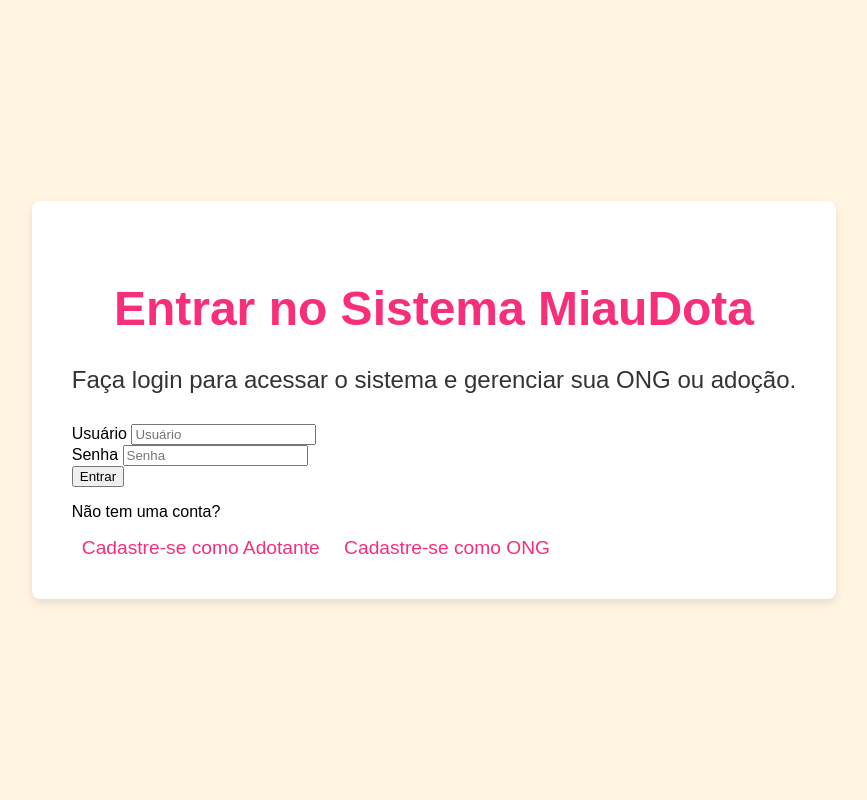
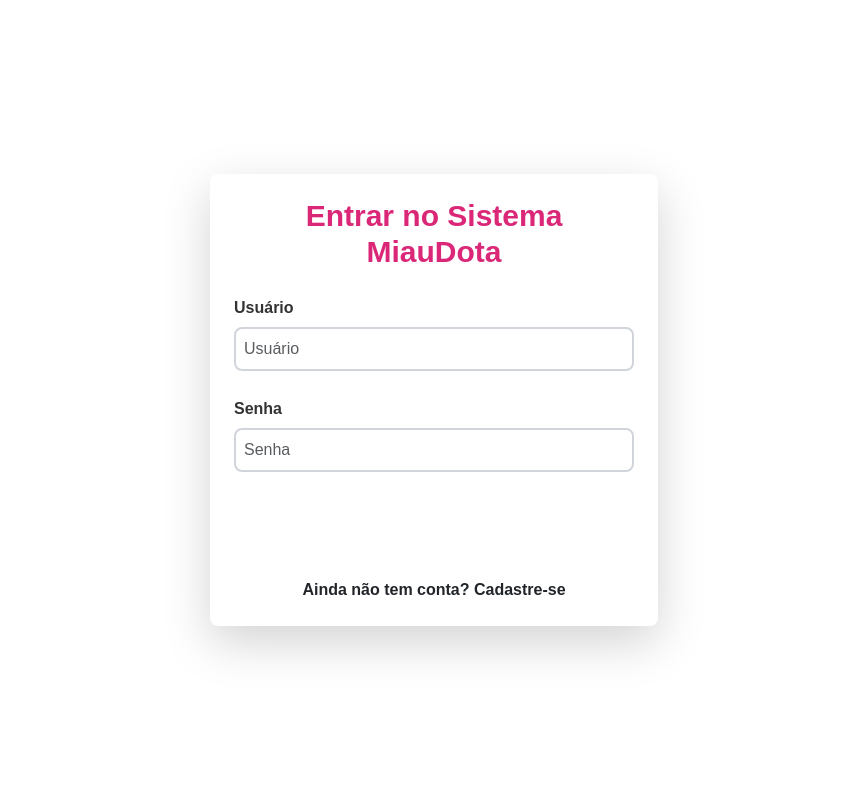
Before and after one commit to NilsonAbrantes/Miaudota, a Django app: page /login/ in a window 1280 px wide. Shown: the whole page, without its empty margins (206-1073 px from the left). Run offline with Django 5.2, Linux system fonts and the light colour scheme.

Commit message:
faltando alinhar o login

```diff
--- a/Miaudota/static/css/login.css
+++ b/Miaudota/static/css/login.css
@@ -1,119 +1,111 @@
-/* Estilos gerais para o Login */
-body.dashboard-bg {
-  background-color: #FFF5E1;  /* Cor de fundo suave */
-  font-family: 'Arial', sans-serif;
-  margin: 0;
-  padding: 0;
-  box-sizing: border-box;
+/* Estilo para centralizar a página de login */
+.corFundo {
+  background-color: var(--Branco);  /* Cor de fundo suave */
+  font-family: Arial, sans-serif;
   display: flex;
   justify-content: center;  /* Centraliza horizontalmente */
-  align-items: center;      /* Centraliza verticalmente */
-  height: 100vh;            /* Garante que ocupe toda a altura da tela */
+  align-items: center;  /* Centraliza verticalmente */
+  height: 100vh;  /* Ocupa toda a altura da tela */
+  margin: 0;  /* Remove margens */
 }
 
-#login-form-container {
+.login-container {
   background-color: white;
   padding: 30px;
-  border-radius: 8px;
-  box-shadow: 0 4px 8px rgba(0, 0, 0, 0.1);
-  max-width: 400px;  /* Limita a largura máxima do formulário */
-  width: 100%;  /* Faz o formulário ocupar toda a largura disponível até o limite */
-  display: flex;
-  flex-direction: column;  /* Organiza os itens em coluna */
-  justify-content: center; /* Centraliza os itens verticalmente */
-  align-items: center;     /* Centraliza os itens horizontalmente */
+  border-radius: 12px;
+  box-shadow: 0 4px 10px rgba(0, 0, 0, 0.1);
+  width: 100%;  /* Ajusta para 100% da largura do container */
+  max-width: 450px;  /* Limita a largura máxima */
 }
 
-h2.title {
-  font-size: 2rem;
-  color: #F72F7A;
+h2 {
+  font-size: 2.5rem;
+  color: var(--Rose);
   font-weight: bold;
   text-align: center;
   margin-bottom: 20px;
 }
 
-.form-row {
-  margin-bottom: 15px;
-  width: 100%;
-  text-align: center;
+.form-group label {
+  font-size: 1rem;
+  font-weight: 600;
+  color: #333;
+  display: block;
+  margin-bottom: 5px;
 }
 
-.form-row label {
-  display: block;
-  margin-bottom: 6px;
-  font-weight: 600;
-  color: #333;
+.form-control {
+  width: 100%;
+  padding: 10px;
+  border-radius: 8px;
+  border: 2px solid #ccc;
+  font-size: 1rem;
+  margin-bottom: 20px;
 }
 
-.form-input {
-  padding: 10px;
-  width: 100%;
-  box-sizing: border-box;
-  border: 1px solid #ccc;
-  border-radius: 6px;
-  font-size: 14px;
-  transition: border 0.2s;
+.form-control:focus {
+  outline: none;
+  border-color: var(--Rose);
 }
 
-.form-input:focus {
-  border-color: #F72F7A;
-  outline: none;
+/* Botão de login */
+.btn-pink {
+  background-color: var(--Rose);
+  color: white;
+  padding: 12px;
+  font-size: 1.1rem;
+  border-radius: 8px;
+  width: 100%;
+  cursor: pointer;
+  transition: background-color 0.3s ease;
 }
 
-.submit-row {
-  text-align: center;
-  margin-top: 20px;
+.btn-pink:hover {
+  background-color: #d8285e;
 }
 
-.submit-btn {
-  padding: 12px 20px;
-  background-color: #F72F7A;
-  border: none;
-  border-radius: 8px;
-  color: white;
-  font-size: 1.2rem;
-  cursor: pointer;
-  transition: background-color 0.3s ease;
-  width: 100%;
-  max-width: 200px;
+/* Link de cadastro */
+.text-center a {
+  color: var(--Rose);
+  text-decoration: none;
+  font-weight: bold;
+  transition: color 0.3s ease;
 }
 
-.submit-btn:hover {
-  background-color: #FFB6C1;
+.text-center a:hover {
+  color: #d8285e;
 }
 
-/* Responsividade */
-@media (max-width: 768px) {
-  h2.title {
-    font-size: 1.5rem;
-  }
-
-  .form-input {
-    font-size: 1rem;
-  }
-
-  .submit-btn {
-    font-size: 1rem;
-  }
+/* Alerta */
+.alert-box {
+  padding: 10px;
+  margin-bottom: 20px;
+  border-radius: 5px;
+  background-color: #f9f9f9;
 }
 
-.signup-links {
-  display: flex;
-  justify-content: space-between;  /* Distribui os links ao longo da linha */
-  width: 100%;  /* Garante que a largura do container ocupe toda a área disponível */
-  margin-top: 30px;
+.alert-message {
+  color: #d32f2f;
+  font-weight: bold;
 }
 
-.signup-links a {
-  color: #F72F7A;
-  text-decoration: none;
-  font-weight: bold;
-  padding: 8px 12px;
-  border-radius: 6px;
-  transition: background-color 0.3s ease, color 0.3s ease;
+.alert-success {
+  background-color: #388e3c;
+  color: white;
 }
 
-.signup-links a:hover {
-  background-color: #F72F7A;
+.alert-danger {
+  background-color: #f44336;
   color: white;
 }
+
+.alert-info {
+  background-color: #1976d2;
+  color: white;
+}
+
+/* Exibição do alerta com animação */
+.show-alert {
+  opacity: 1;
+  display: block;
+}
--- a/Miaudota/templates/html/login/login.html
+++ b/Miaudota/templates/html/login/login.html
@@ -6,38 +6,51 @@
 <head>
     <meta charset="UTF-8">
     <meta name="viewport" content="width=device-width, initial-scale=1.0">
-    <title>Login - MiauDota</title>
-    <link rel="stylesheet" href="{% static 'css/dashboard_ong.css' %}">
+    <title>Login</title>
+    <link rel="stylesheet" href="{% static 'css/login.css' %}">
+    <link rel="stylesheet" href="https://cdn.jsdelivr.net/npm/bootstrap@5.3.5/dist/css/bootstrap.min.css">
+    <link href="https://fonts.googleapis.com/css2?family=Aleo:wght@400;700&display=swap" rel="stylesheet">
+    <link href="https://cdn.jsdelivr.net/npm/tailwindcss@2.2.19/dist/tailwind.min.css" rel="stylesheet">
 </head>
 
-<body class="dashboard-bg">
-    <div id="login-form-container" class="form-container">
-        <h2 class="title">Entrar no Sistema MiauDota</h2>
-        <p class="description">Faça login para acessar o sistema e gerenciar sua ONG ou adoção.</p>
+<body class="corFundo">
 
-        <form method="POST">
-            {% csrf_token %}
-            <div class="form-row">
-                <label for="id_username">Usuário</label>
-                <input type="text" name="username" id="id_username" placeholder="Usuário" required class="form-input">
+    <div class="container mx-auto p-4">
+        <div class="login-container max-w-md mx-auto p-6 bg-white shadow-lg rounded-lg">
+            <h2 class="text-center text-3xl font-bold text-pink-600 mb-6">Entrar no Sistema MiauDota</h2>
+
+            {% if messages %}
+            <div class="alert-box">
+                {% for message in messages %}
+                <p class="alert-message alert-{{ message.tags }}">{{ message }}</p>
+                {% endfor %}
             </div>
+            {% endif %}
 
-            <div class="form-row">
-                <label for="id_password">Senha</label>
-                <input type="password" name="password" id="id_password" placeholder="Senha" required class="form-input">
-            </div>
+            <form method="POST">
+                {% csrf_token %}
 
-            <div class="submit-row">
-                <input type="submit" value="Entrar" class="submit-btn">
-            </div>
-        </form>
+                <div class="form-group mb-4">
+                    <label for="username" class="text-lg font-semibold text-gray-700">Usuário</label>
+                    <input type="text" name="username" id="username" class="form-control border-2 border-gray-300 rounded-lg p-2 w-full" placeholder="Usuário" required>
+                </div>
 
-        <div class="signup-links">
-            <p>Não tem uma conta?</p>
-            <a href="{% url 'registro_adotante' %}" class="dashboard-link">Cadastre-se como Adotante</a>
-            <a href="{% url 'registro_ong' %}" class="dashboard-link">Cadastre-se como ONG</a>
+                <div class="form-group mb-4">
+                    <label for="password" class="text-lg font-semibold text-gray-700">Senha</label>
+                    <input type="password" name="password" id="password" class="form-control border-2 border-gray-300 rounded-lg p-2 w-full" placeholder="Senha" required>
+                </div>
+
+                <div class="form-group text-center mb-6">
+                    <button type="submit" class="btn btn-pink w-full py-3 text-white font-bold rounded-lg hover:bg-pink-700 transition">Entrar</button>
+                </div>
+
+                <div class="form-group text-center">
+                    <a href="{% url 'registro_adotante' %}" class="text-pink-600 hover:text-pink-800 font-semibold">Ainda não tem conta? Cadastre-se</a>
+                </div>
+            </form>
         </div>
     </div>
+
 </body>
 
 </html>
```
Also changed, not shown: db.sqlite3.
